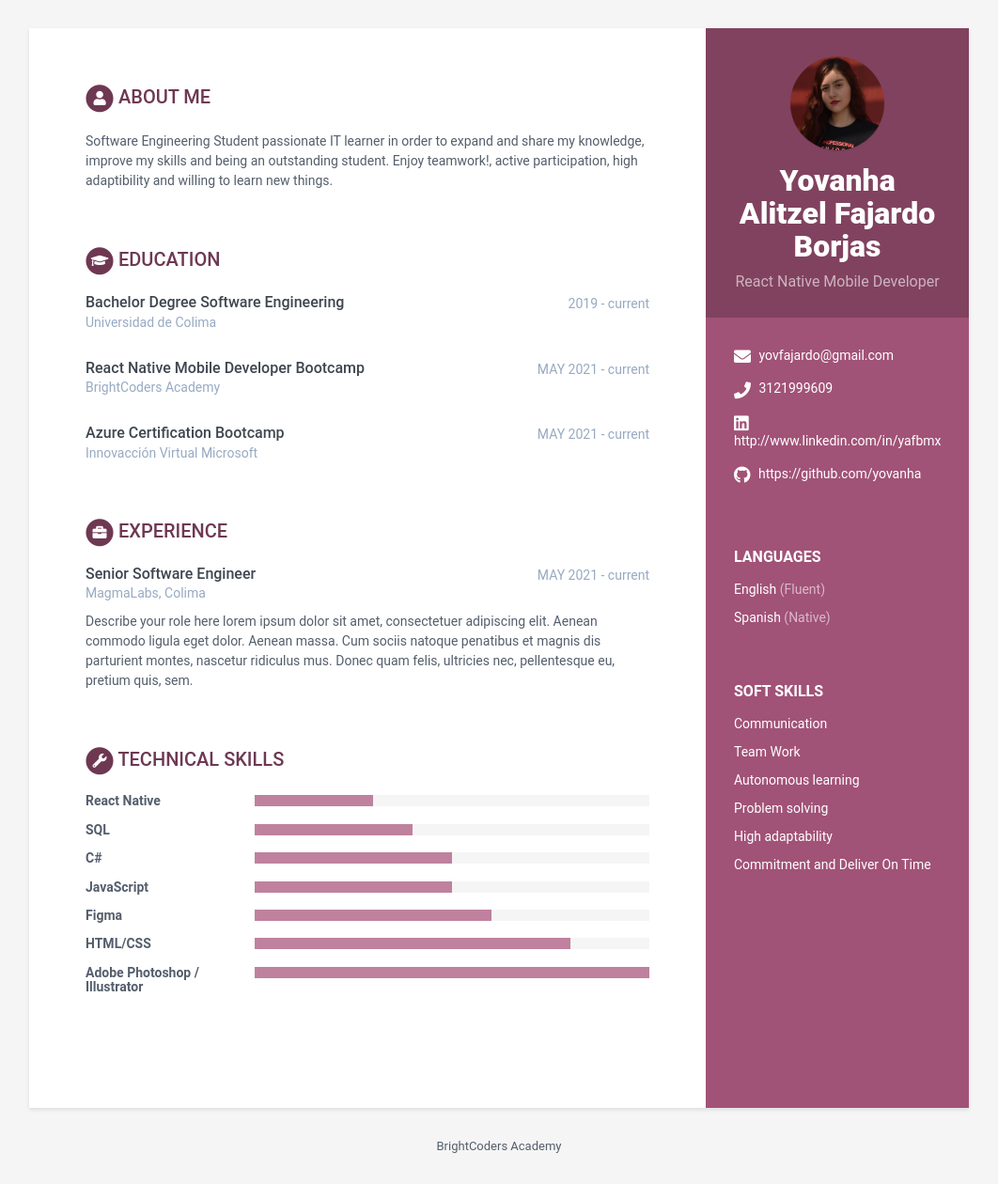
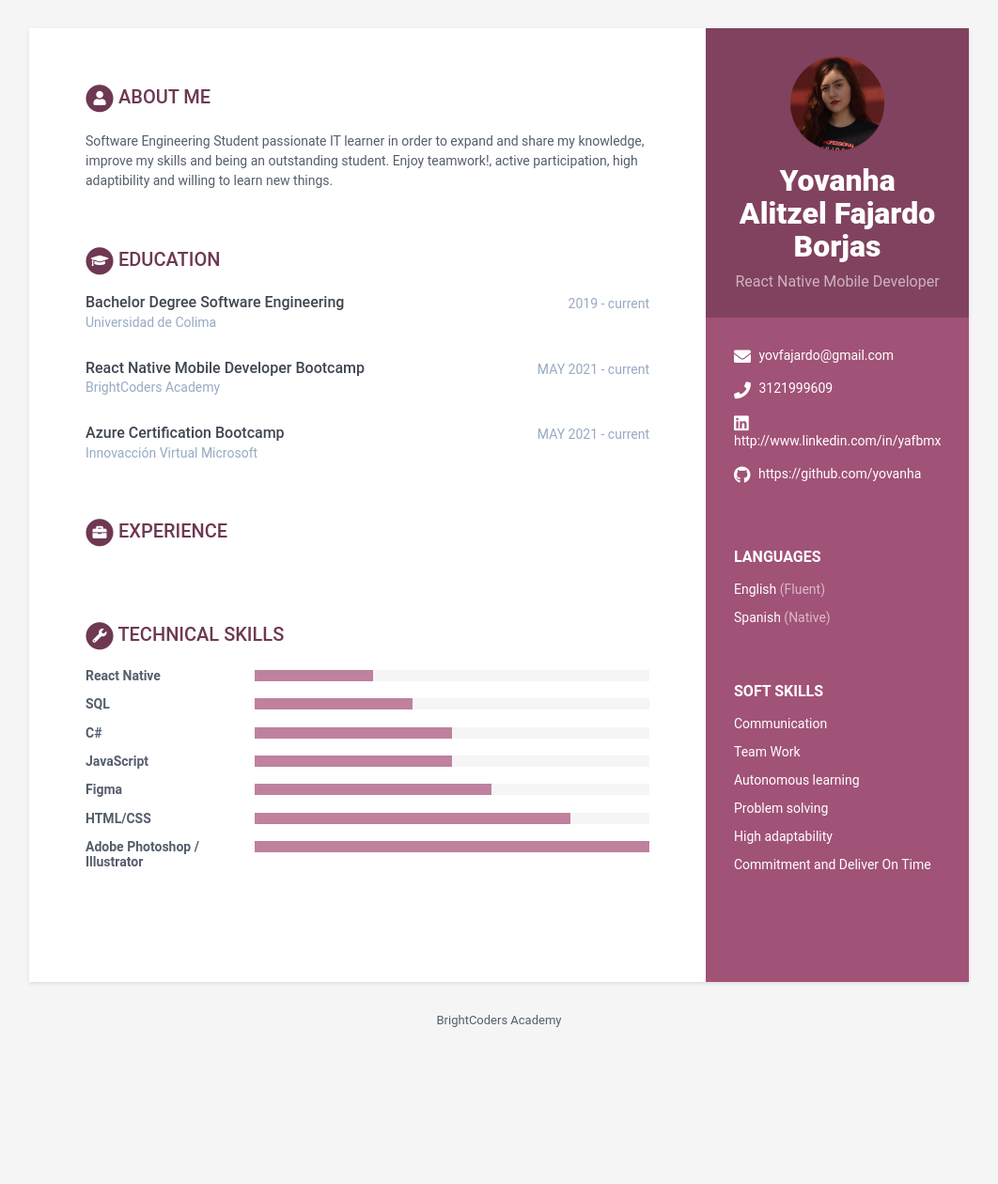
Before and after one commit to BC-MAY-21-RN/kata-resume-yovanha, a Jekyll site: the page built from index.html, in a window 1280 px wide. Shown: the whole page at 94% size, without its empty margins (109-1171 px from the left). Built offline with Jekyll 4.4.1, drawn with Linux system fonts in a browser that asks for light colours; after the commit the page ends 1127 px from its top, so only the background shows below that.

Commit message:
Scorecard Done

```diff
--- a/_data/data.yml
+++ b/_data/data.yml
@@ -70,15 +70,10 @@ educationcomplete:
 # Registra aquí tu experiencia. Agrega o elimina según sea necesario
 
 experiences:
-  - role: Senior Software Engineer
-    time: MAY 2021 - current
-    company: MagmaLabs, Colima
+  - role:
+    time:
+    company:
     details: |
-      Describe your role here lorem ipsum dolor sit amet, consectetuer
-      adipiscing elit. Aenean commodo ligula eget dolor. Aenean massa.
-      Cum sociis natoque penatibus et magnis dis parturient montes,
-      nascetur ridiculus mus. Donec quam felis, ultricies nec,
-      pellentesque eu, pretium quis, sem.
 
 # Registra aquí tus habilidades técnicas, para level utiliza:
 # 20% para Novice
```
